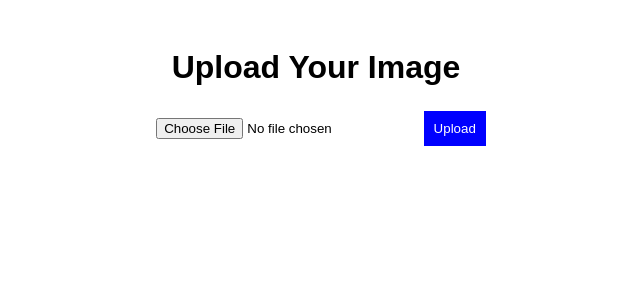
After one commit to Buni42/KnuffelWebsite, a Flask app: page / in a window 1280 px wide. The commit adds this page. Shown: the top 300 px of the page, without its empty margins (324-964 px from the left). Run offline with Flask 3, Linux system fonts and the light colour scheme.

Commit message:
file upload system created

```diff
--- a/application.py
+++ b/application.py
@@ -1,31 +1,34 @@
-import flask
-from flask import render_template, request, redirect, url_for
+from flask import Flask, render_template, request, redirect, url_for
+import os
 
+app = Flask(__name__)
 
-app = flask.Flask(__name__)
-# a simple hello world route
-@app.route('/hello')
-@app.route('/hello/<name>')
-def hello_world(name=None):
-    return render_template('hello.html', name=name)
+# Configure upload folder
+UPLOAD_FOLDER = "uploads"
+os.makedirs(UPLOAD_FOLDER, exist_ok=True)
+app.config["UPLOAD_FOLDER"] = UPLOAD_FOLDER
+app.config["ALLOWED_EXTENSIONS"] = {"png", "jpg", "jpeg", "gif"}
 
-@app.route('/submit', methods=['POST'])
-def submit():
-    try:
-        name = request.form['name']
-        if not name:
-            raise ValueError("Name is required.")
-        return redirect(url_for('hello_world', name=name))
+def allowed_file(filename):
+    return '.' in filename and filename.rsplit('.', 1)[1].lower() in app.config["ALLOWED_EXTENSIONS"]
 
-    except ValueError as e:
-        return render_template('error.html', error_message=str(e))
+@app.route("/", methods=["GET", "POST"])
+def upload_file():
+    if request.method == "POST":
+        if "file" not in request.files:
+            return "No file part"
 
+        file = request.files["file"]
 
+        if file.filename == "":
+            return "No selected file"
 
+        if file and allowed_file(file.filename):
+            filepath = os.path.join(app.config["UPLOAD_FOLDER"], file.filename)
+            file.save(filepath)
+            return redirect(url_for("upload_file"))
 
+    return render_template("index.html")
 
-if __name__ == '__main__':
-
-    print("Starting Flask application...")
-    print("Application is running on http://127.0.0.1:5000/hello")
-    app.run(debug=True, port = 5000)
+if __name__ == "__main__":
+    app.run(debug=True)
--- /dev/null
+++ b/static/script.js
@@ -0,0 +1,12 @@
+document.getElementById("fileInput").addEventListener("change", function(event) {
+    let previewContainer = document.getElementById("previewContainer");
+    previewContainer.innerHTML = "";
+
+    let file = event.target.files[0];
+    if (file) {
+        let img = document.createElement("img");
+        img.src = URL.createObjectURL(file);
+        img.style.maxWidth = "300px";
+        previewContainer.appendChild(img);
+    }
+});
--- a/static/styles.css
+++ b/static/styles.css
@@ -1,21 +1,21 @@
 body {
     font-family: Arial, sans-serif;
-    background-color: #f8f8f8;
     text-align: center;
+    padding: 20px;
+}
+
+input {
+    margin: 10px;
 }
 
 button {
-    background-color: #ff66b2;
+    padding: 10px;
+    background-color: blue;
     color: white;
     border: none;
-    padding: 10px 20px;
-    margin: 10px;
-    font-size: 16px;
-    border-radius: 5px;
     cursor: pointer;
-    transition: 0.3s;
 }
 
 button:hover {
-    background-color: #ff3385;
+    background-color: #d6075d;
 }
--- /dev/null
+++ b/templates/index.html
@@ -0,0 +1,22 @@
+<!DOCTYPE html>
+<html lang="en">
+<head>
+    <meta charset="UTF-8">
+    <meta name="viewport" content="width=device-width, initial-scale=1.0">
+    <title>Upload Image</title>
+    <link rel="stylesheet" href="{{ url_for('static', filename='styles.css') }}">
+    <script src="{{ url_for('static', filename='script.js') }}" defer></script>
+</head>
+<body>
+    <header>
+        <h1>Upload Your Image</h1>
+    </header>
+    <main>
+        <form action="/" method="post" enctype="multipart/form-data">
+            <input type="file" id="fileInput" name="file" accept="image/*">
+            <button type="submit">Upload</button>
+        </form>
+        <div id="previewContainer"></div>
+    </main>
+</body>
+</html>
```
Also changed, not shown: templates/hello.html (deleted, +0 -16 lines), uploads/medieval_pavement.jpg (added).
